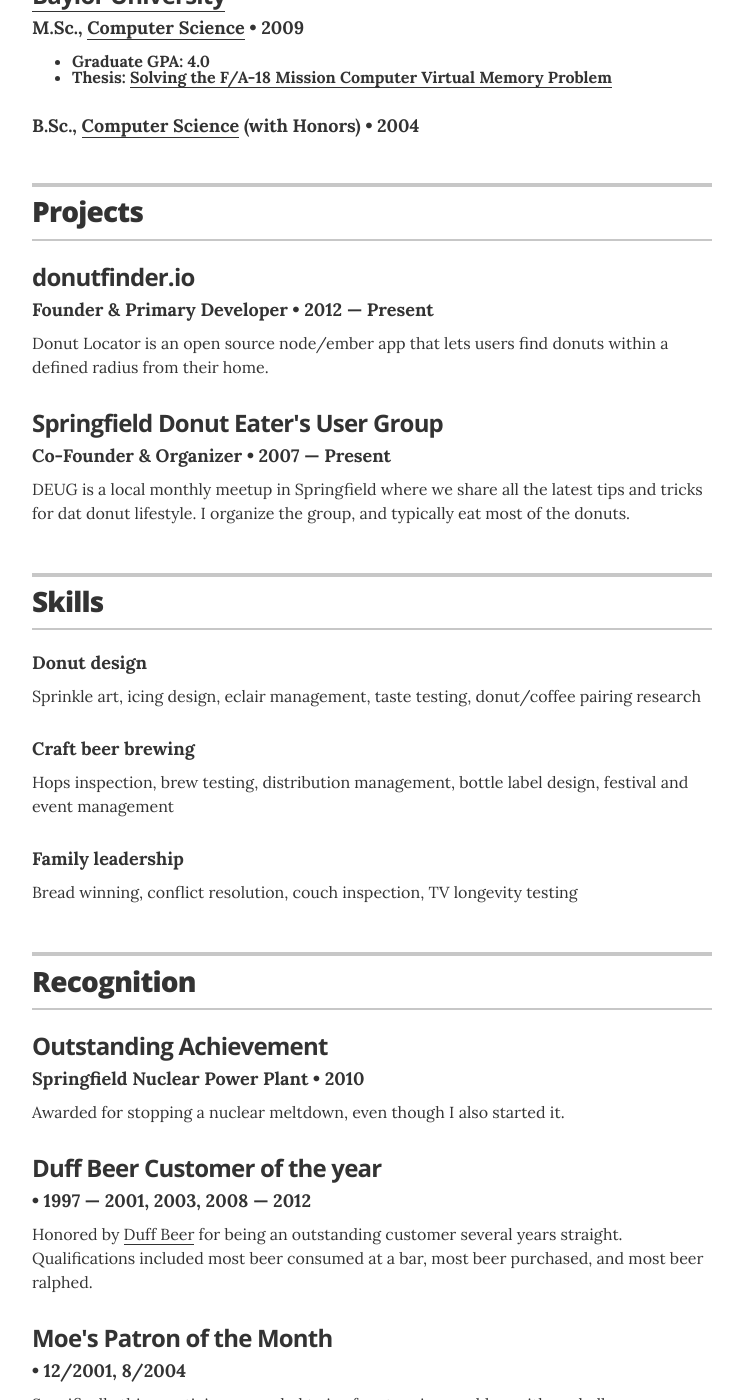
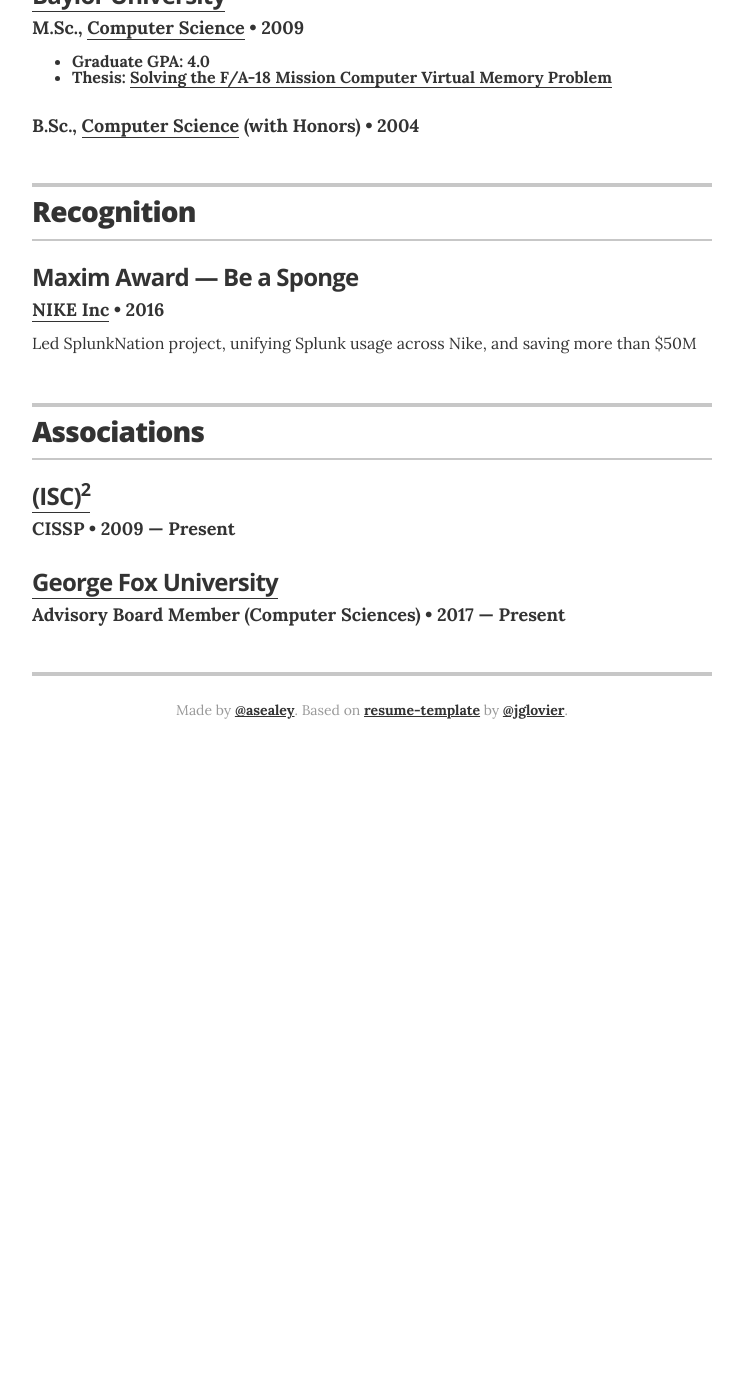
Before and after one commit to jglovier/resume-template, a Jekyll site: the page built from index.html, in a window 1280 px wide and 1400 px high, scrolled down 2818 px. Shown: the whole window, without its empty margins (268-1011 px from the left). Built offline with Jekyll 4.4.1, drawn with Linux system fonts in a browser that asks for light colours; after the commit the page ends 3587 px from its top, so only the background shows below that; some of the changed text lies outside the part shown.

Commit message:
Finish first draft of the resume.

```diff
--- a/_config.yml
+++ b/_config.yml
@@ -17,7 +17,7 @@
 #resume_contact_address:         "742 Evergreen Terrace, Springfield"
 resume_header_contact_info: "925-709-4565 | adam.sealey@gmail.com"
 resume_header_intro: "<p>Experienced Information Security and Analytics leader with a demonstrated history of working in retail, government,
-and higher ed. Strong blend of technical capability with a passion for inspiring teams.</p>"
+and higher education. Strong blend of technical capability with a passion for inspiring teams.</p>"
 
 # use "yes" to display the email contact button,
 # "no" to display an "I'm not looking for work" message,
@@ -29,12 +29,12 @@
 # comment out to hide
 resume_section_experience:      true
 resume_section_education:       true
-resume_section_projects:        true
-resume_section_skills:          true
+resume_section_projects:        false
+resume_section_skills:          false
 resume_section_recognition:     true
-resume_section_links:           true
+resume_section_links:           false
 resume_section_associations:    true
-# resume_section_interests:       true
+resume_section_interests:       false
 
 # Resume social links
 # uncomment the options you wish to display, and add your own URL
--- a/_data/associations.yml
+++ b/_data/associations.yml
@@ -1,15 +1,12 @@
 # Associations
 # comment out the urls if you do not wish to display them
 
-- organization: Beer for the World
-  role: Volunteer
-  year: 2008 &mdash; Present
-  url: http://beerfortheworld.com
-  summary: Organized fund drives and participated in fundraising events for the benefit of families in third world countries without proper access to malt beverages.
+- organization: (ISC)<sup>2</sup>
+  role: CISSP
+  year: 2009 &mdash; Present
+  url: https://www.isc2.org/
 
-
-- organization: Springfield Nuclear Workers Labor Union
-  role: Member in Good Standing
-  year: 1994 &mdash; Present
-  url: http://snwlu.org
-  summary: Founding member of the local nuclear workers labor union.
+- organization: George Fox University
+  role: Advisory Board Member (Computer Sciences)
+  year: 2017 &mdash; Present
+  url: http://cs.georgefox.edu/
--- a/_data/experience.yml
+++ b/_data/experience.yml
@@ -25,7 +25,7 @@
   summary:  >
     <ul class="resume-item-list"><li>Led strategic direction for threat intelligence and analytics</li>
     <li> Designed and led implementation of security analytics capability leveraging <a href=http://www.splunk.com>Splunk</a></li>
-    <li>Led computer forensics capability, in coordination with Legal</li>
+    <li>Led computer forensics capability in coordination with Legal</li>
     <li>Provided Tier 3 incident response, including mentoring Tier 1 and 2 analysts</li>
     <li>Designed and implemented automation across security function, reducing mean time to resolution by 92%</li></ul>
 
--- a/_data/recognitions.yml
+++ b/_data/recognitions.yml
@@ -1,15 +1,5 @@
 # Recognitions
-- award: Outstanding Achievement
-  organization: Springfield Nuclear Power Plant
-  year: 2010
-  summary: Awarded for stopping a nuclear meltdown, even though I also started it.
-
-- award: Duff Beer Customer of the year
-  organization:
-  year: 1997 &mdash; 2001, 2003, 2008 &mdash; 2012
-  summary: Honored by <a href="https://en.wikipedia.org/wiki/Duff_Beer">Duff Beer</a> for being an outstanding customer several years straight. Qualifications included most beer consumed at a bar, most beer purchased, and most beer ralphed.
-
-- award: Moe's Patron of the Month
-  organization:
-  year: 12/2001, 8/2004
-  summary: Specifically this prestigious awarded twice for stopping a robber with my belly.
+- award: Maxim Award &mdash; Be a Sponge
+  organization: <a href="http://www.nike.com">NIKE Inc</a>
+  year: 2016
+  summary: Led SplunkNation project, unifying Splunk usage across Nike, and saving more than $50M
```
Also changed, not shown: _data/projects.yml (+10 -10 lines).
